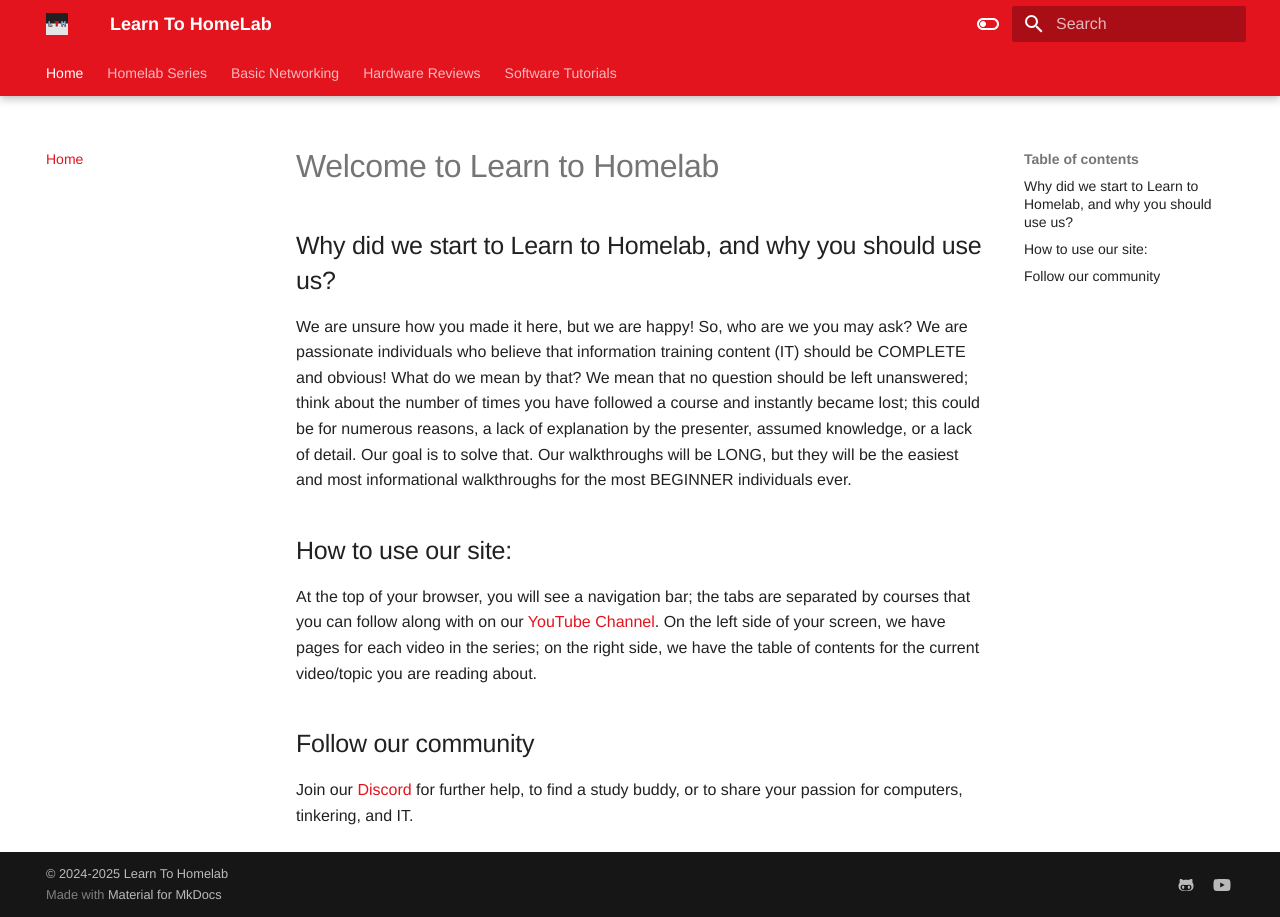
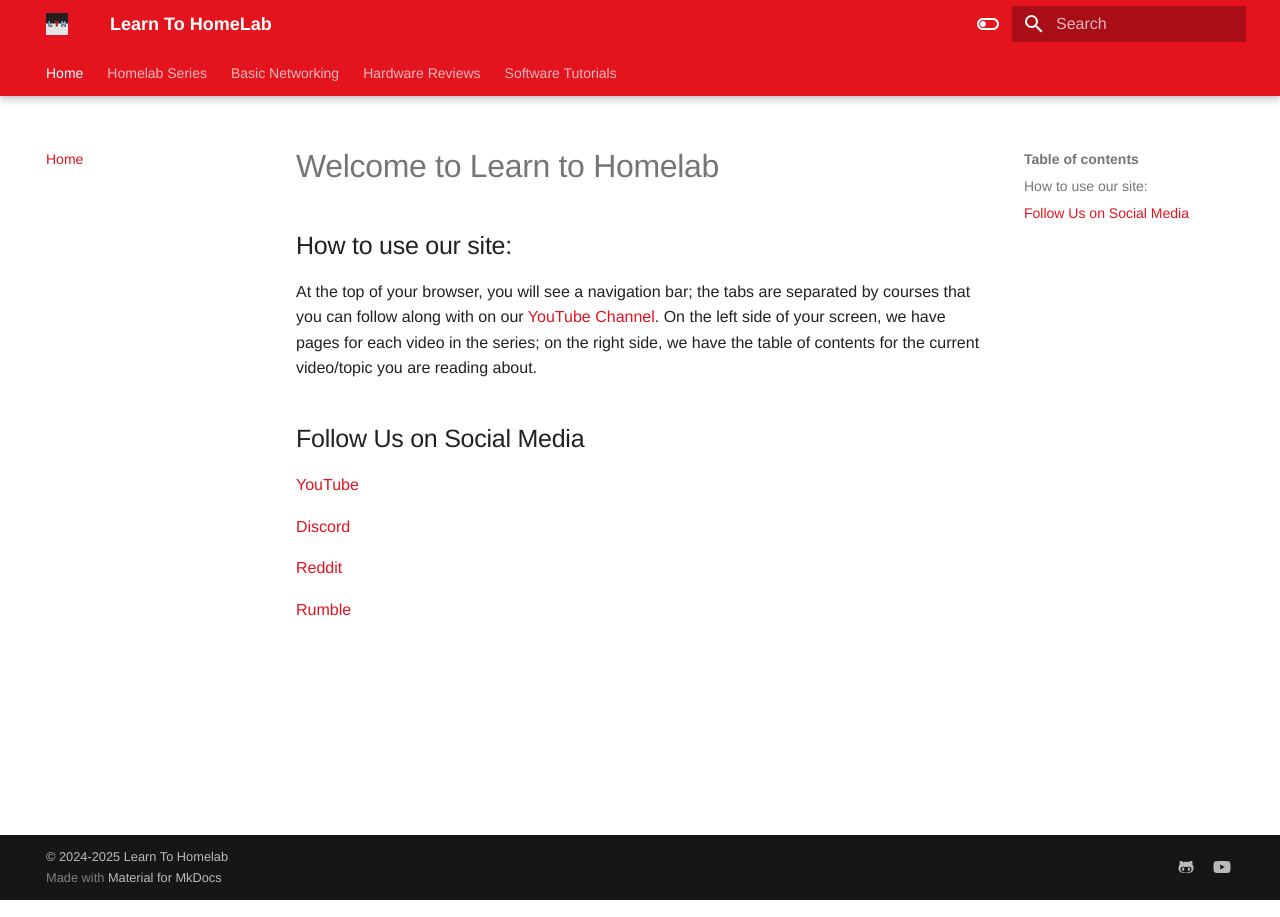
Before and after one commit to LearnToHomeLab/LearnToHomelabDocs, an MkDocs documentation site: the page built from docs/index.md, in a window 1280 px wide. Built offline with MkDocs 1.6.1 and Material for MkDocs 9.7.7, drawn with Linux system fonts in a browser that asks for light colours; some web fonts are replaced.

Commit message:
$added more social platforms

```diff
--- a/docs/index.md
+++ b/docs/index.md
@@ -1,10 +1,14 @@
 # Welcome to Learn to Homelab
-
-## Why did we start to Learn to Homelab, and why you should use us?
-We are unsure how you made it here, but we are happy! So, who are we you may ask? We are passionate individuals who believe that information training content (IT) should be COMPLETE and obvious! What do we mean by that? We mean that no question should be left unanswered; think about the number of times you have followed a course and instantly became lost; this could be for numerous reasons, a lack of explanation by the presenter, assumed knowledge, or a lack of detail. Our goal is to solve that. Our walkthroughs will be LONG, but they will be the easiest and most informational walkthroughs for the most BEGINNER individuals ever.
 
 ## How to use our site:
 At the top of your browser, you will see a navigation bar; the tabs are separated by courses that you can follow along with on our [YouTube Channel](https://www.youtube.com/@LearntoHomelab). On the left side of your screen, we have pages for each video in the series; on the right side, we have the table of contents for the current video/topic you are reading about.
 
-## Follow our community
-Join our [Discord](https://discord.gg/6MsHSJWZpH) for further help, to find a study buddy, or to share your passion for computers, tinkering, and IT.
+## Follow Us on Social Media
+
+[YouTube](https://www.youtube.com/@learntohomelab)
+
+[Discord](https://discord.gg/6MsHSJWZpH)
+
+[Reddit](https://www.reddit.com/r/learntohomelab/)
+
+[Rumble](https://rumble.com/c/c-7585051)
```
